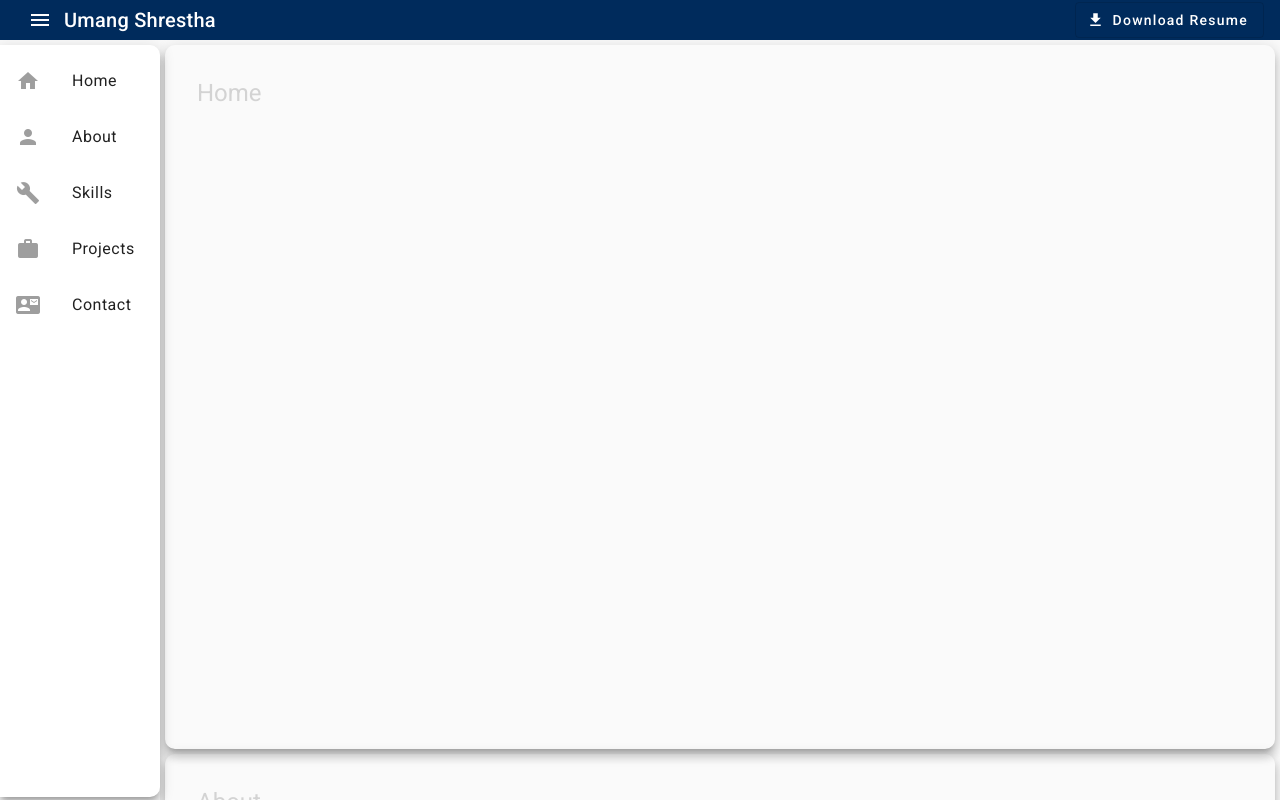
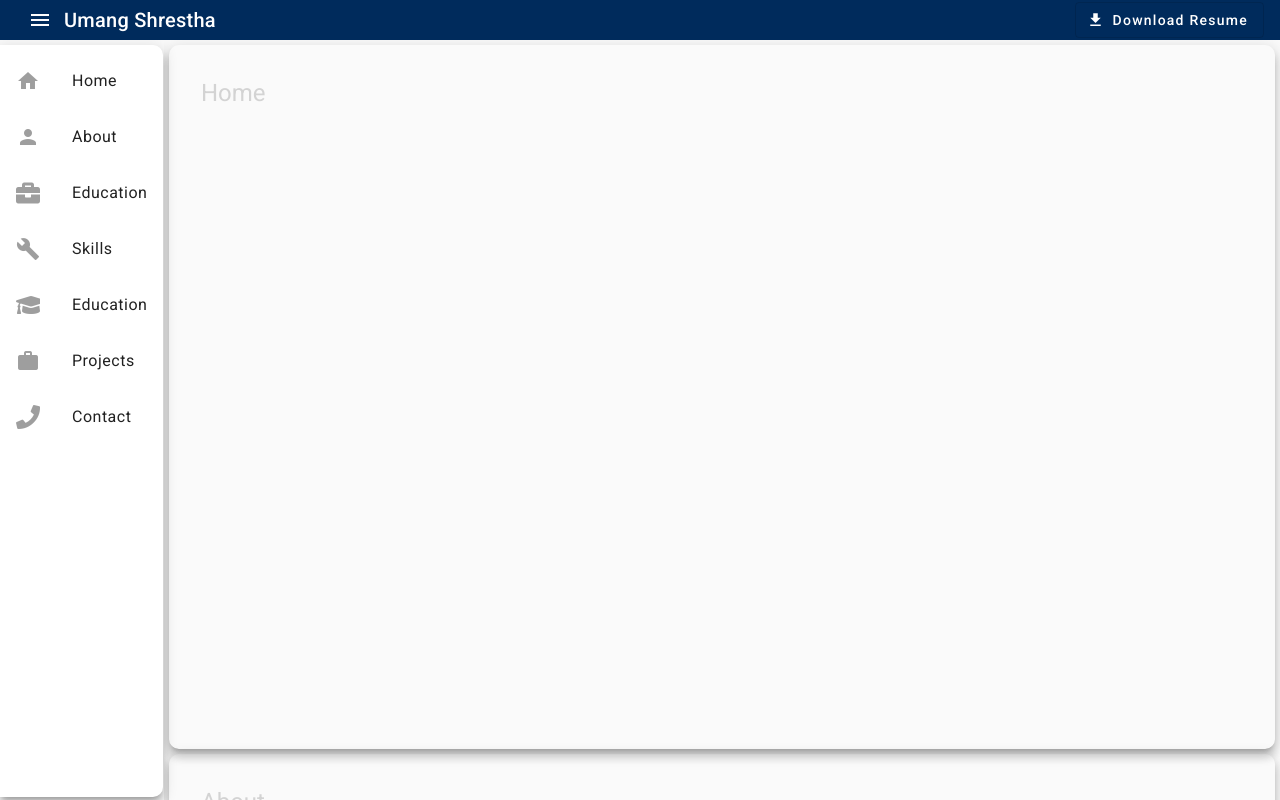
Before and after one commit to umangshrestha/portfolio, an Angular app: page / in a window 1280 px wide. Built offline with nearby package versions, Linux system fonts and the light colour scheme.

Commit message:
added fa icons

```diff
--- a/src/app/app.component.html
+++ b/src/app/app.component.html
@@ -21,16 +21,24 @@
         <mat-icon matListItemIcon>person</mat-icon>
         <span matListItemTitle>About</span>
       </mat-list-item>
+      <mat-list-item (click)="scroll(education)">
+        <mat-icon fontSet="fa" fontIcon="fa-briefcase" matListItemIcon></mat-icon>
+        <span matListItemTitle>Education</span>
+      </mat-list-item>
       <mat-list-item (click)="scroll(skills)">
         <mat-icon matListItemIcon>build</mat-icon>
         <span matListItemTitle>Skills</span>
+      </mat-list-item>
+      <mat-list-item (click)="scroll(education)">
+        <mat-icon fontSet="fa" fontIcon="fa-graduation-cap" matListItemIcon></mat-icon>
+        <span matListItemTitle>Education</span>
       </mat-list-item>
       <mat-list-item (click)="scroll(projects)">
         <mat-icon matListItemIcon>work</mat-icon>
         <span matListItemTitle>Projects</span>
       </mat-list-item>
       <mat-list-item (click)="scroll(contact)">
-        <mat-icon matListItemIcon>contact_mail</mat-icon>
+        <mat-icon fontSet="fa" fontIcon="fa-phone" matListItemIcon></mat-icon>
         <span matListItemTitle>Contact</span>
       </mat-list-item>
     </mat-nav-list>
@@ -43,14 +51,20 @@
     <section #about class="mat-elevation-z8">
       <h1>About</h1>
     </section>
+    <section #experience class="mat-elevation-z8">
+      <h1>Experience</h1>
+    </section>
     <section #skills class="mat-elevation-z8">
       <h1>Skills</h1>
+    </section>
+    <section #education class="mat-elevation-z8">
+      <h1>Contact</h1>
     </section>
     <section #projects class="mat-elevation-z8">
       <h1>Projects</h1>
     </section>
     <section #contact class="mat-elevation-z8">
-      <h1>Contact</h1>
+      <app-education></app-education>
     </section>
 
     <footer>
--- a/src/app/app.component.scss
+++ b/src/app/app.component.scss
@@ -40,7 +40,7 @@ mat-toolbar {
 
 mat-sidenav {
     border-right: none;
-    width: 160px;
+    min-width: 160px;
     height: calc(100vh - 6vh);
     margin: 5px 0;
     border-radius: 0 10px 10px 0;
@@ -88,3 +88,6 @@ footer {
     width: 100%;
     text-align: center;
 }
+.mat-icon {
+    font-size:24px; //or desired size
+}
--- a/src/app/app.module.ts
+++ b/src/app/app.module.ts
@@ -5,16 +5,18 @@ import { AppRoutingModule } from './app-routing.module';
 import { AppComponent } from './app.component';
 import { BrowserAnimationsModule } from '@angular/platform-browser/animations';
 import { MaterialModule } from './shared/material.module';
+import { EducationComponent } from './education/education.component';
 
 @NgModule({
   declarations: [
     AppComponent,
+    EducationComponent,
   ],
   imports: [
     BrowserModule,
     AppRoutingModule,
     BrowserAnimationsModule,
-    MaterialModule
+    MaterialModule,
   ],
   providers: [],
   bootstrap: [AppComponent]
--- /dev/null
+++ b/src/app/education/education.component.html
@@ -0,0 +1,16 @@
+<section>
+    <h1>Education</h1>
+    <mat-card>
+        <mat-card-header>
+            <mat-card-title>
+                <h3>Master of Science in Computer Science</h3>
+            </mat-card-title>
+            <mat-card-subtitle>
+                <h4>University of Texas at Arlington</h4>
+            </mat-card-subtitle>
+        </mat-card-header>
+        <mat-card-content>
+            <p>Graduated in May 2019</p>
+        </mat-card-content>
+    </mat-card>
+</section>
--- /dev/null
+++ b/src/app/education/education.component.ts
@@ -0,0 +1,37 @@
+import { Component } from '@angular/core';
+import { Education } from './education.entity';
+
+@Component({
+  selector: 'app-education',
+  templateUrl: './education.component.html',
+  styleUrls: ['./education.component.scss']
+})
+export class EducationComponent {
+  education!: Education[];
+
+  constructor() {
+    this.education = [
+      {
+        id: 4,
+        name: "University of Windsor",
+        degree: "Master in Engineering Electrical and Computer Engineering Co-op",
+        year: 2023
+      }, {
+        id: 3,
+        name: "Rajiv Gandhi Insitiute of Technology",
+        degree: "Bachelor of Technology in Engineering Biomedical Engineering",
+        year: 2018
+      }, {
+        id: 2,
+        name: "National Institure of Sciences",
+        degree: "Higher Secondary Education",
+        year: 2014
+      },{
+        id: 1,
+        name: "Brihaspati Vidyasadan",
+        degree: "Secondary Education",
+        year: 2012
+      }
+    ]
+  }
+}
--- /dev/null
+++ b/src/app/education/education.entity.ts
@@ -0,0 +1,6 @@
+export interface  Education {
+    id: number;
+    name: string;
+    degree: string;
+    year: number;
+}
--- a/src/app/shared/material.module.ts
+++ b/src/app/shared/material.module.ts
@@ -5,6 +5,7 @@ import { MatIconModule } from '@angular/material/icon';
 import { MatButtonModule } from "@angular/material/button";
 import { MatSidenavModule } from '@angular/material/sidenav';
 import { MatListModule } from '@angular/material/list';
+import { MatCardModule } from '@angular/material/card';
 
 @NgModule({
   declarations: [],
@@ -13,7 +14,8 @@ import { MatListModule } from '@angular/material/list';
     MatIconModule,
     MatButtonModule,
     MatSidenavModule,
-    MatListModule
+    MatListModule,
+    MatCardModule
   ]
 })
 export class MaterialModule { }
--- a/src/index.html
+++ b/src/index.html
@@ -1,5 +1,6 @@
 <!doctype html>
 <html lang="en">
+
 <head>
   <meta charset="utf-8">
   <title>Portfolio</title>
@@ -9,8 +10,11 @@
   <link rel="preconnect" href="https://fonts.gstatic.com">
   <link href="https://fonts.googleapis.com/css2?family=Roboto:wght@300;400;500&display=swap" rel="stylesheet">
   <link href="https://fonts.googleapis.com/icon?family=Material+Icons" rel="stylesheet">
+  <link rel="stylesheet" href="https://use.fontawesome.com/releases/v5.12.1/css/all.css" crossorigin="anonymous">
 </head>
+
 <body class="mat-typography">
   <app-root></app-root>
 </body>
+
 </html>
```
Also changed, not shown: package.json (line endings or trailing spaces), src/app/education/education.component.scss (added).
